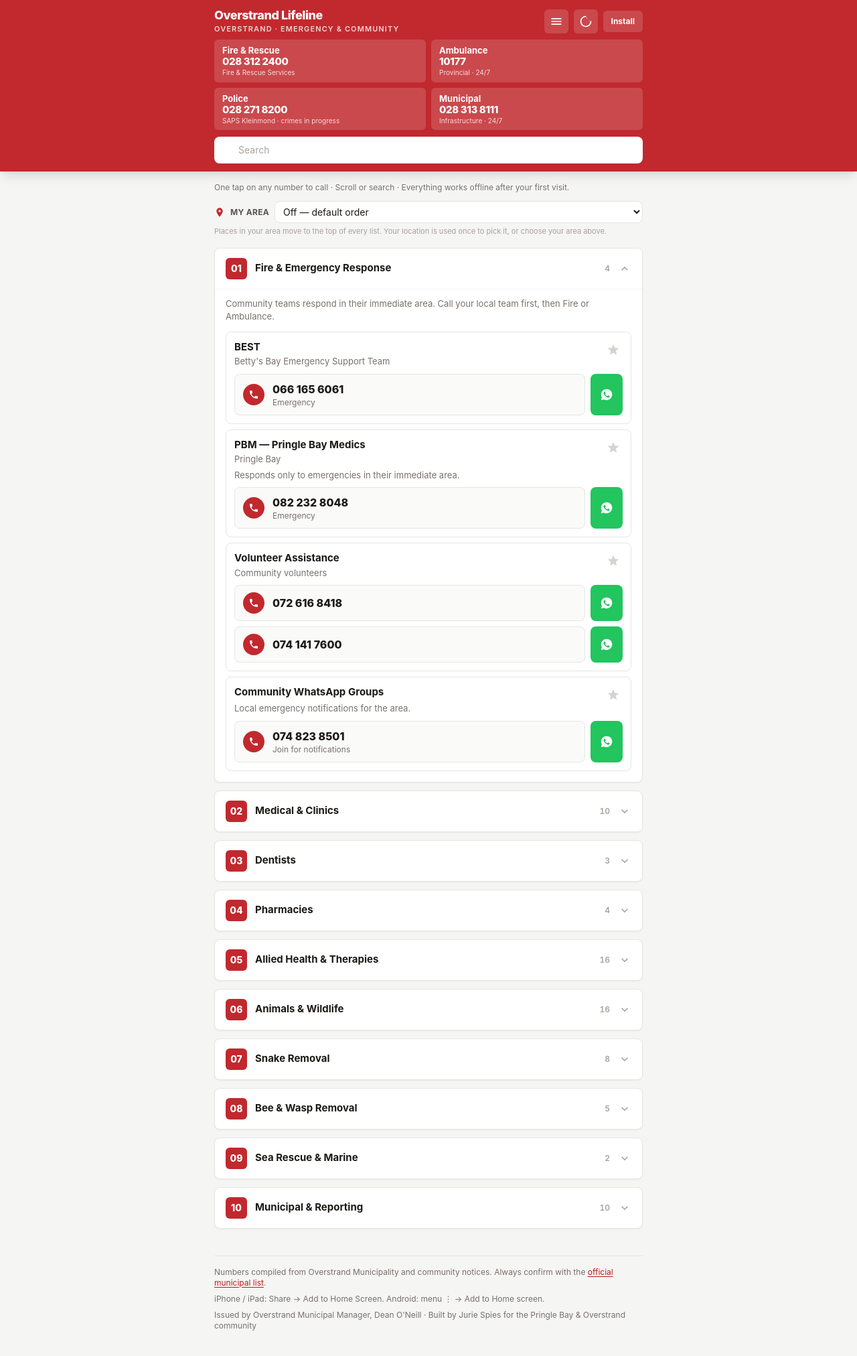
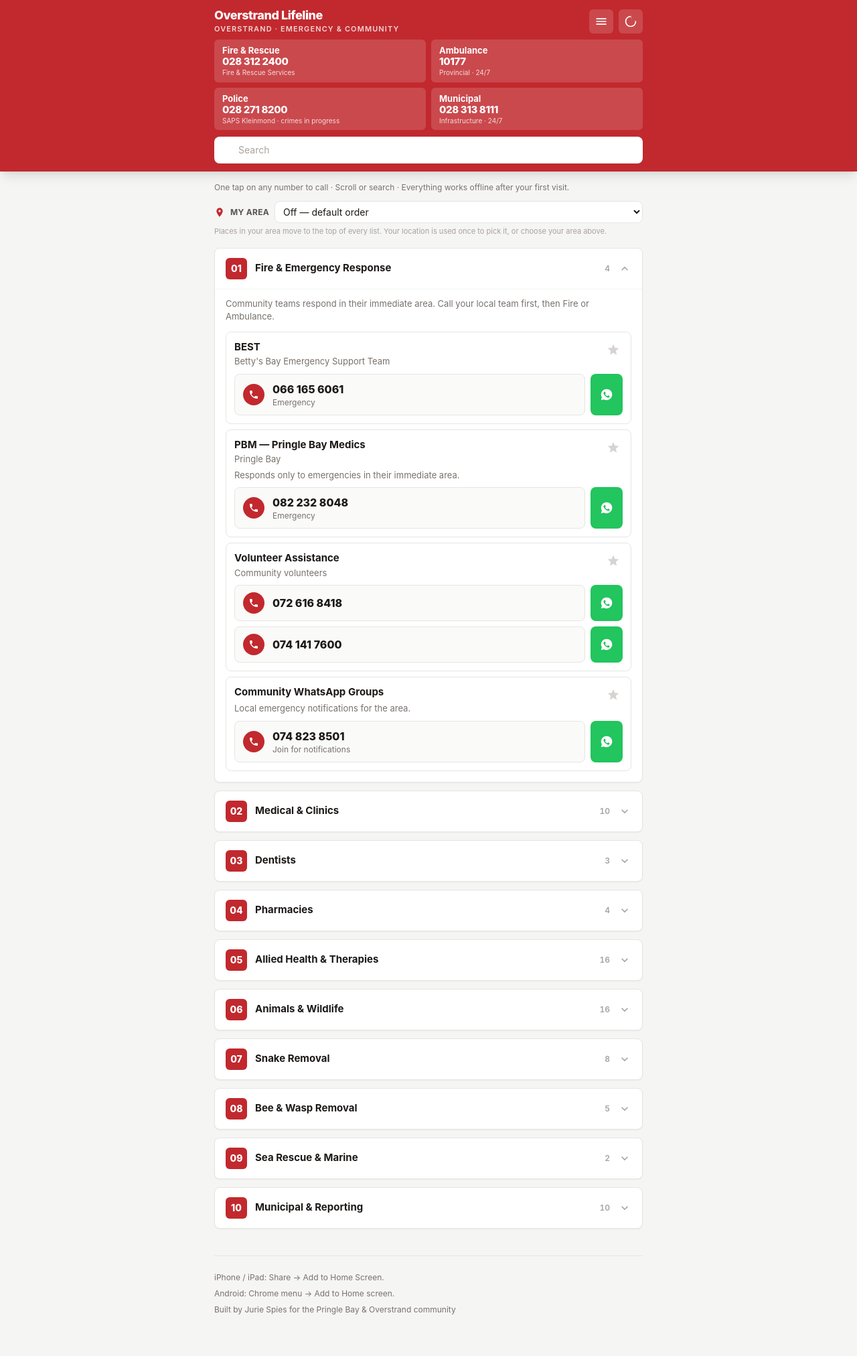
Before and after one commit to JurieSpies/pringle-info, a website: page index.html in a window 1280 px wide. Shown: the whole page at 67% size. Drawn offline with Linux system fonts and the light colour scheme.

Commit message:
NEW index

```diff
--- a/index.html
+++ b/index.html
@@ -32,7 +32,6 @@
   .chevron { transition: transform .18s ease; }
   @supports (padding-top: env(safe-area-inset-top)) {
     .safe-top { padding-top: env(safe-area-inset-top); }
-    .safe-bottom { padding-bottom: env(safe-area-inset-bottom); }
   }
   .lnk { color: #B91C1C; text-decoration: underline; text-underline-offset: 2px; }
   .dark .lnk { color: #F87171; }
@@ -55,7 +54,6 @@
           class="flex h-9 w-9 items-center justify-center rounded-md bg-white/15 hover:bg-white/25"></button>
         <button id="themeToggle" type="button" title="Toggle light / dark mode" aria-label="Toggle light and dark mode"
           class="flex h-9 w-9 items-center justify-center rounded-md bg-white/15 hover:bg-white/25"></button>
-        <button id="installBtn" type="button" class="hidden sm:inline-flex items-center gap-1.5 rounded-md bg-white/15 hover:bg-white/25 text-xs font-bold px-3 py-2">Install</button>
         <nav id="menuDropdown" class="absolute right-0 top-full mt-1 w-64 p-1.5 z-40 rounded-lg border border-stone-200 bg-white shadow-lg dark:border-stone-700 dark:bg-stone-900" hidden>
           <button type="button" data-action="contacts" class="flex w-full items-center gap-2 rounded-md px-3 py-2 text-sm font-semibold text-stone-700 hover:bg-stone-100 dark:text-stone-200 dark:hover:bg-stone-800/60">📋 <span>Emergency Directory</span></button>
           <div class="mt-1 mb-1 border-t border-stone-200 dark:border-stone-700"></div>
@@ -87,10 +85,10 @@
 <main id="main" class="max-w-2xl mx-auto px-4 py-4 pb-24">
   <p class="text-xs text-stone-500 mb-3 dark:text-stone-400">One tap on any number to call · Scroll or search · Everything works offline after your first visit.</p>
 
-  <!-- Install banner (mobile) -->
+  <!-- Install banner (only when installable) -->
   <div id="installBanner" class="hidden mb-3 flex items-center justify-between gap-3 rounded-lg border border-brand/30 bg-brand-light/20 p-3 text-sm dark:border-brand-light/40 dark:bg-brand-dark/40">
     <p class="text-stone-800 dark:text-stone-100"><strong>Install this app</strong> for one-tap access from your home screen — even without signal.</p>
-    <button id="installBtnMobile" class="shrink-0 rounded-md bg-brand text-white text-xs font-bold px-3 py-2" type="button">Install</button>
+    <button id="installBtn" class="shrink-0 rounded-md bg-brand text-white text-xs font-bold px-3 py-2" type="button">Install</button>
   </div>
 
   <!-- Quick access favourites -->
@@ -144,10 +142,10 @@
   </p>
 
   <footer class="mt-10 border-t border-stone-200 pt-4 text-xs text-stone-500 dark:border-stone-700 dark:text-stone-400">
-    <p>Numbers compiled from Overstrand Municipality and community notices. Always confirm with the
-      <a class="lnk" href="https://www.overstrand.gov.za/important-numbers-2/" target="_blank" rel="noopener">official municipal list</a>.</p>
-    <p class="mt-2">iPhone / iPad: Share → Add to Home Screen. Android: menu ⋮ → Add to Home screen.</p>
-    <p class="mt-2">Issued by Overstrand Municipal Manager, Dean O'Neill · Built by Jurie Spies for the Pringle Bay &amp; Overstrand community</p>
+
+    <p class="mt-2">iPhone / iPad: Share → Add to Home Screen.</p>
+    <p class="mt-2">Android: Chrome menu → Add to Home screen.</p>
+    <p class="mt-2">Built by Jurie Spies for the Pringle Bay &amp; Overstrand community</p>
   </footer>
 </main>
 
@@ -185,7 +183,6 @@
   const ICONS = {
     phone: '<svg class="w-4 h-4 shrink-0" viewBox="0 0 24 24" aria-hidden="true"><path fill="currentColor" d="M6.62 10.79c1.44 2.83 3.76 5.14 6.59 6.59l2.2-2.2c.27-.27.67-.36 1.02-.24 1.12.37 2.33.57 3.57.57.55 0 1 .45 1 1V20c0 .55-.45 1-1 1-9.39 0-17-7.61-17-17 0-.55.45-1 1-1h3.5c.55 0 1 .45 1 1 0 1.25.2 2.45.57 3.57.11.35.03.74-.25 1.02l-2.2 2.2z"/></svg>',
     check: '<svg class="w-3.5 h-3.5" viewBox="0 0 24 24" aria-hidden="true"><path fill="currentColor" d="M9 16.17 4.83 12l-1.42 1.41L9 19 21 7l-1.41-1.41z"/></svg>',
-    alert: '',
     chev: '<svg class="w-5 h-5" viewBox="0 0 24 24" aria-hidden="true"><path fill="currentColor" d="M7.41 8.59 12 13.17l4.59-4.58L18 10l-6 6-6-6z"/></svg>',
     menu: '<svg class="w-5 h-5" viewBox="0 0 24 24" fill="currentColor" aria-hidden="true"><path d="M3 6h18v2H3V6zm0 5h18v2H3v-2zm0 5h18v2H3v-2z"/></svg>',
     close: '<svg class="w-5 h-5" viewBox="0 0 24 24" fill="currentColor" aria-hidden="true"><path d="M19 6.41 17.59 5 12 10.59 6.41 5 5 6.41 10.59 12 5 17.59 6.41 19 12 13.41 17.59 19 19 17.59 13.41 12z"/></svg>',
@@ -257,8 +254,7 @@
   ].join(" "));
 
   const alertHTML = (lines) => `
-    <div class="flex gap-3 rounded-md border border-amber-300 bg-amber-50 p-3 text-[13px] text-amber-900 dark:border-amber-400/40 dark:bg-amber-950/60 dark:text-amber-200">
-      ${ICONS.alert}
+    <div class="rounded-md border border-amber-300 bg-amber-50 p-3 text-[13px] text-amber-900 dark:border-amber-400/40 dark:bg-amber-950/60 dark:text-amber-200">
       <div>${lines.map(l => `<p class="leading-snug${lines.length > 1 ? " mb-1" : ""}">${esc(l)}</p>`).join("")}</div>
     </div>`;
 
@@ -632,7 +628,6 @@
     $("#installBanner").classList.add("hidden");
   }
   $("#installBtn").addEventListener("click", doInstall);
-  $("#installBtnMobile").addEventListener("click", doInstall);
 
   /* ---------- theme ---------- */
   const themeToggle = $("#themeToggle");
```
